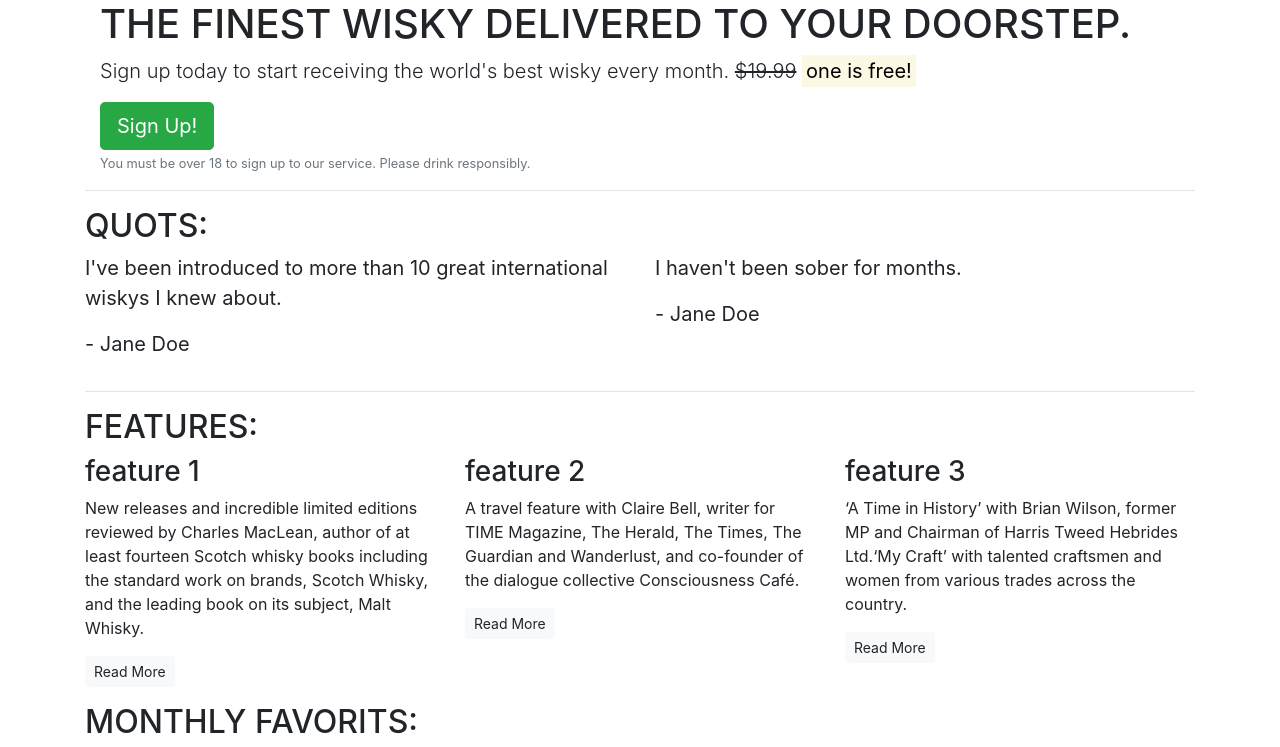
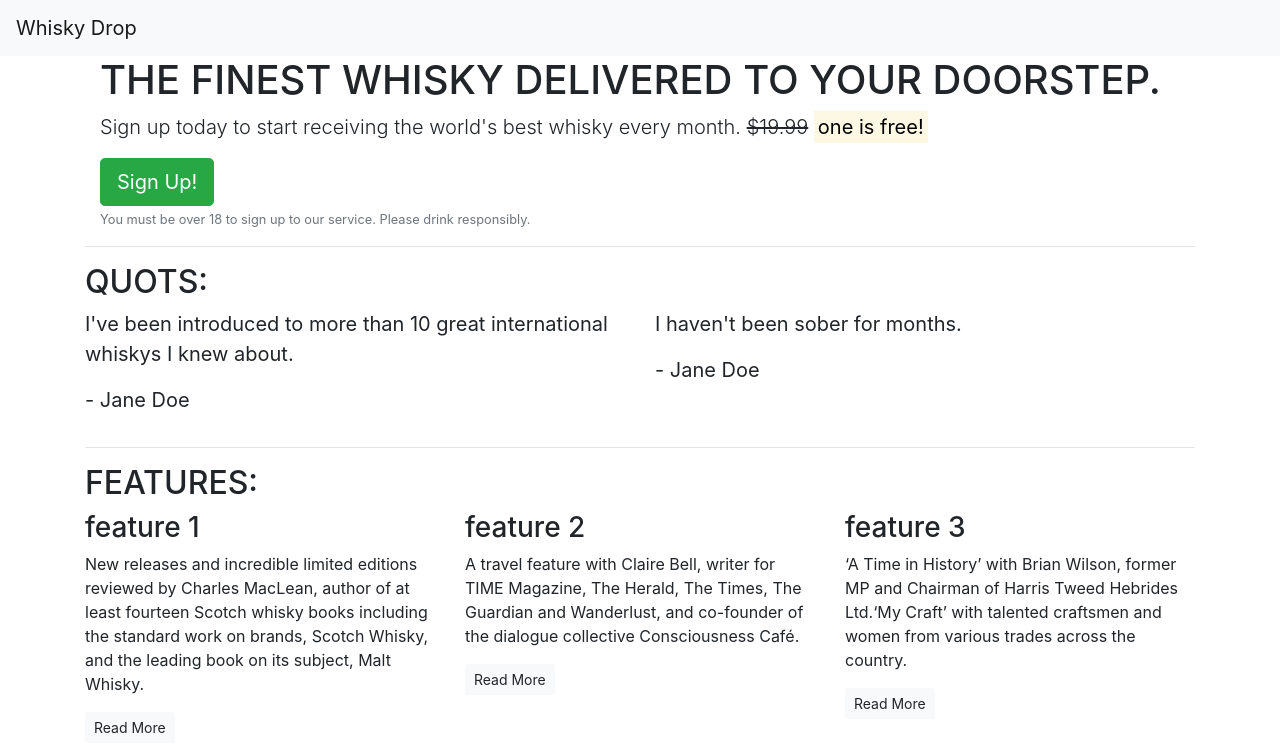
Before and after one commit to behnazkhoshnood/bootstrap1, a plain HTML site: page index.html in a window 1280 px wide. Shown: the top 747 px of the page. Drawn offline with nearby package versions, Linux system fonts and the light colour scheme.

Commit message:
small dictation fixed

```diff
--- a/index.html
+++ b/index.html
@@ -5,7 +5,7 @@
 	<meta charset="UTF-8">
 	<meta name="viewport" content="width=device-width, initial-scale=1.0">
 	<meta http-equiv="X-UA-Compatible" content="ie=edge">
-	<title>Wisky Drop I Tast a new wisky every month</title>
+	<title>Whisky Drop I Tast a new whisky every month</title>
 	<link rel="stylesheet" href="https://stackpath.bootstrapcdn.com/bootstrap/4.4.1/css/bootstrap.min.css"
 		integrity="sha384-Vkoo8x4CGsO3+Hhxv8T/Q5PaXtkKtu6ug5TOeNV6gBiFeWPGFN9MuhOf23Q9Ifjh" crossorigin="anonymous">
 	<script src="https://stackpath.bootstrapcdn.com/bootstrap/4.4.1/js/bootstrap.min.js"
@@ -14,12 +14,16 @@
 </head>
 
 <body>
+  <nav class="navbar navbar-light bg-light navbar-expand-sm">
+    <a href="/" class="navbar-brand">Whisky Drop</a>
+
+  </nav>
 	<article class="container">
 		<div class="raw">
 			<div class="col-12">
 				<section class="call out">
-					<h1 class="text-uppercase">The finest wisky delivered to your doorstep.</h1>
-					<p class="lead">Sign up today to start receiving the world's best wisky every month.
+					<h1 class="text-uppercase">The finest whisky delivered to your doorstep.</h1>
+					<p class="lead">Sign up today to start receiving the world's best whisky every month.
 						<s>$19.99</s> <strong><mark> one is free!</mark></strong> </p>
 					<button class="btn btn-success btn-lg">Sign Up!</button>
 					<p class="text-muted">
@@ -37,7 +41,7 @@
 			<div class="row">
 				<div class="col-12 col-md-6">
 					<blockquote class="blockquote">
-						<p>I've been introduced to more than 10 great international wiskys I knew about.</p>
+						<p>I've been introduced to more than 10 great international whiskys I knew about.</p>
 						<p>- Jane Doe</p>
 					</blockquote>
 				</div>
```
